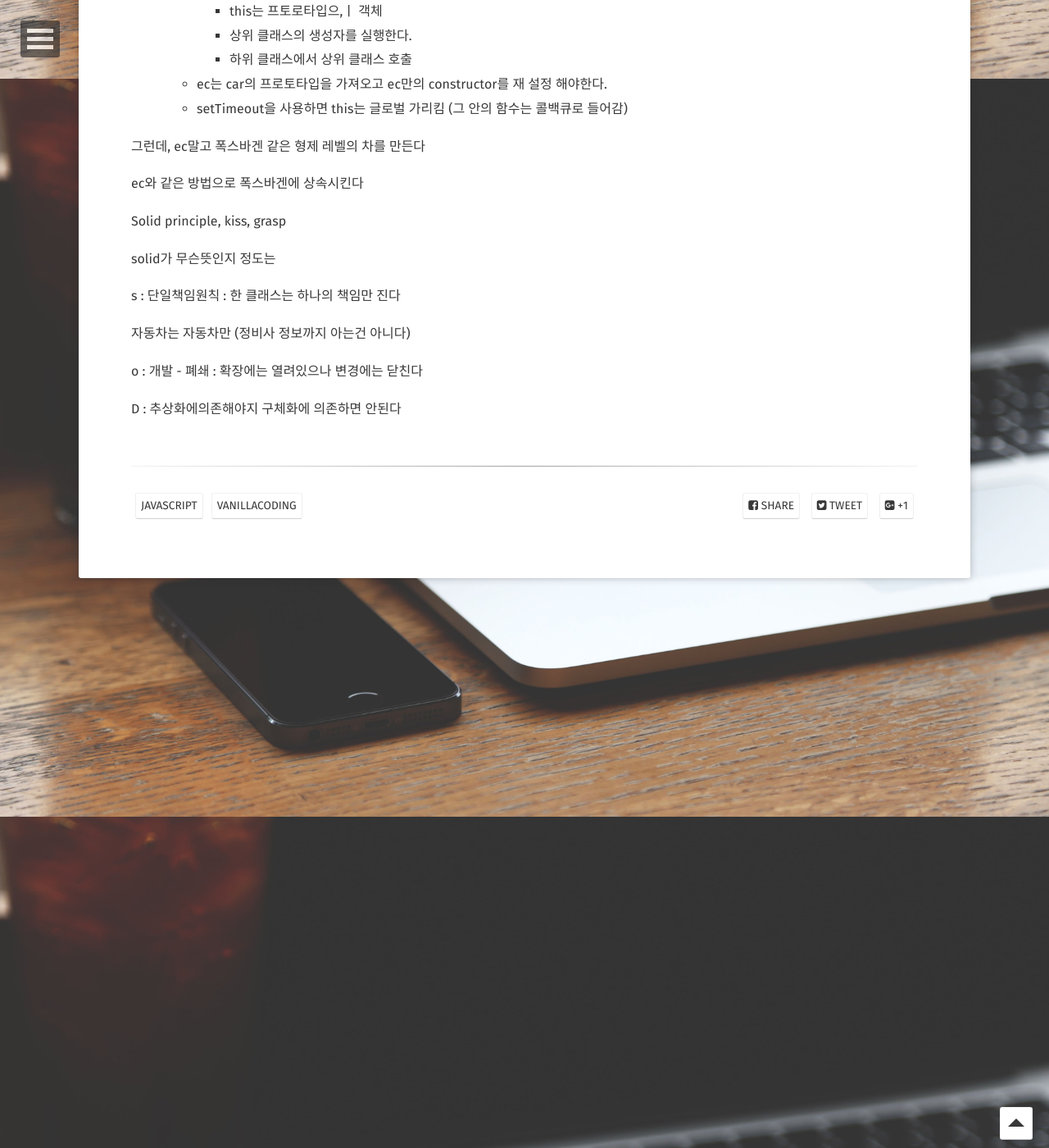
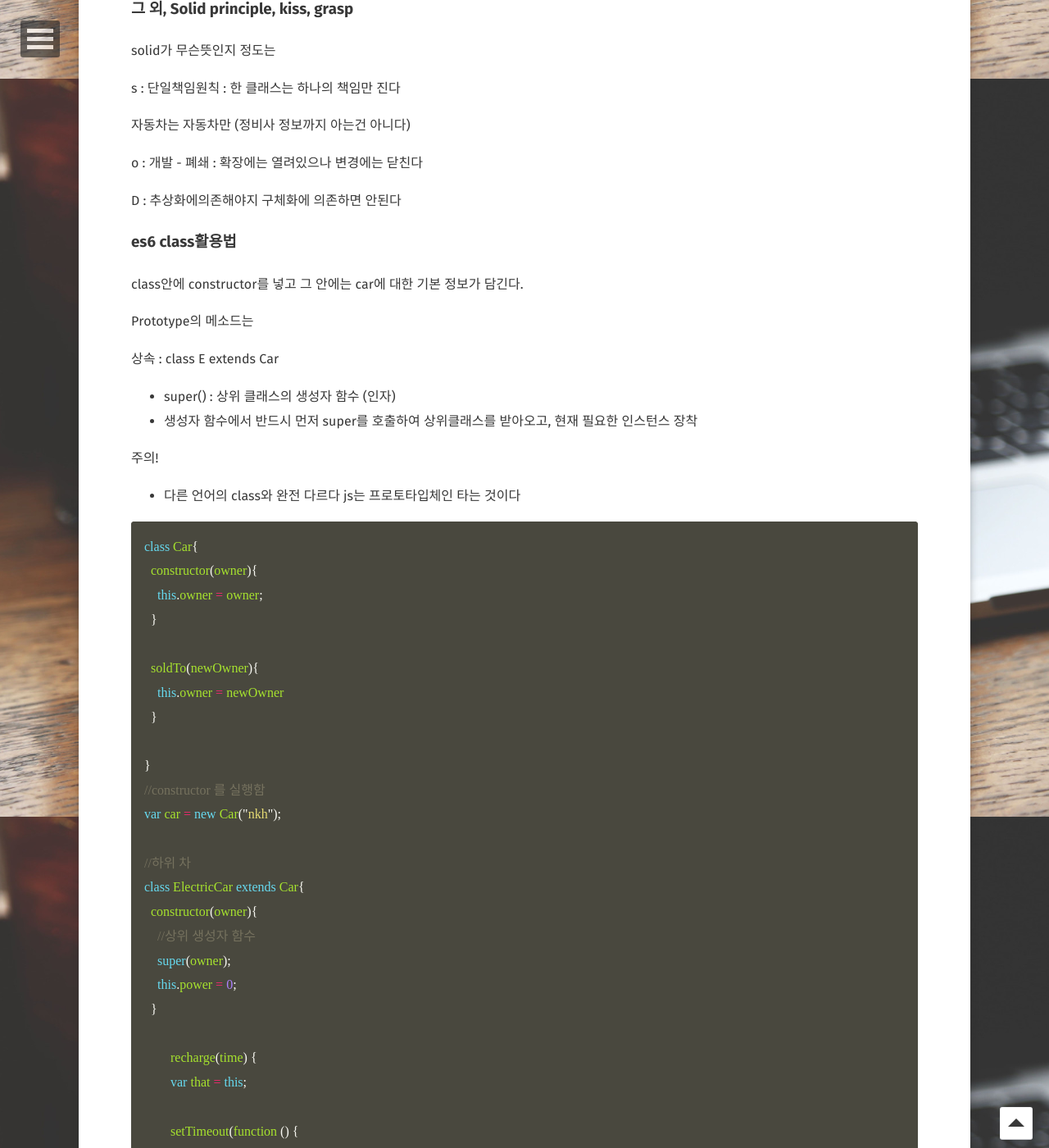
Before and after one commit to Kyounghwan01/lala, a Jekyll site: the page built from _posts/Vanillacoding/2019-07-17-oop.md, in a window 1280 px wide and 1400 px high, scrolled down 7104 px. Shown: the whole window at 82% size. Built offline with Jekyll 4.4.1, drawn with Linux system fonts in a browser that asks for light colours; some web fonts are replaced; some of the changed text lies outside the part shown.

Commit message:
Update 2019-07-17-oop.md

````diff
--- a/_posts/Vanillacoding/2019-07-17-oop.md
+++ b/_posts/Vanillacoding/2019-07-17-oop.md
@@ -81,7 +71,7 @@
 그래서 5초동안 켜졌다가 자동으로 꺼지는 기능이 있으면 좋을듯
 brightness에 대한 0, 100인것은 사용자가 굳이 알 필요다 없어, 켜지고 꺼지는 것만 알면됨
 
-복잡한 원리, 구동방식을 사용자로부터 추상화작업도 중요하다.
+복잡한 원리, 구동방식을 사용자로부터 추상화 작업도 중요하다.
 
 - 추상화
 
@@ -113,8 +103,7 @@
 lamp.autoOnAndOff(); //사용자는 이 함수만 실행하면 되도록
 ```
 
-그 다음으로
-램프가 몇개 더 필요합니다. 앞으로도 계속 램프가 필요합니다.
+그 다음으로, 램프가 **몇 개 더 필요**합니다. 앞으로도 계속 램프가 필요합니다.
 
 - new Lamp()를 통해 램프가 사용되도록
 - 램프 클래스를 조작할때 brightness를 만지지 말라 통보 (재사용성을 강조)
@@ -143,11 +132,10 @@
 
 
 
-그래도 나는 노출시키고 싶지 않아
+그래도 나는 `brightness` 를 노출시키고 싶지 않아
 
 - factory를 통해
-- 함수가 객체를 리턴하게 만들어, 그 함수를 보통 factory함수라 말한다.
-- 객체를 만드는데 생성자 함수가 아니다,. 그러면 factory 함수
+- 생성자 함수가 아닌 함수가 객체를 리턴한다. 그 함수를 보통 factory함수라 말한다.
 
 ```js
 var lampPrototype = {
@@ -207,14 +188,15 @@
 console.log(car);
 ```
 
-같은 차인데 전기차 , 수소차 같이 하위 구조를 가진 차를 만들어 봅시다
+같은 차인데 전기차 , 수소차 같이 **하위 구조**를 가진 차를 만들어 봅시다
 
-수소차도 soldTo함수를 가져야 합니다. 그렇기에 기존의 Car의 함수를 위임받도록 합시다
+수소차도 **soldTo함수를 동시에** 가져야 합니다. 그렇기에 기존의 Car의 함수를 위임받도록 합시다
 
 - 상속
 
 ```js
 function ElectricCar(owner){
+  //상위 constructor가져오기
   Car.call(this,owner);
   this.power = 0;
 }
@@ -277,7 +259,7 @@
 
 
 
-Solid principle, kiss, grasp
+### 그 외, Solid principle, kiss, grasp
 
 solid가 무슨뜻인지 정도는
 
@@ -288,3 +270,56 @@
 o : 개발 - 폐쇄 : 확장에는 열려있으나 변경에는 닫친다
 
 D : 추상화에의존해야지 구체화에 의존하면 안된다
+
+
+
+### es6 class활용법
+
+class안에 constructor를 넣고 그 안에는 car에 대한 기본 정보가 담긴다.
+
+Prototype의 메소드는
+
+
+
+상속 : class E extends Car
+
+- super() : 상위 클래스의 생성자 함수 (인자)
+- 생성자 함수에서 반드시 먼저 super를 호출하여 상위클래스를 받아오고, 현재 필요한 인스턴스 장착
+
+주의!
+
+- 다른 언어의 class와 완전 다르다 js는 프로토타입체인 타는 것이다
+
+```js
+class Car{
+  constructor(owner){
+    this.owner = owner;
+  }
+
+  soldTo(newOwner){
+    this.owner = newOwner
+  }
+
+}
+//constructor 를 실행함
+var car = new Car("nkh");
+
+//하위 차
+class ElectricCar extends Car{
+  constructor(owner){
+    //상위 생성자 함수
+    super(owner);
+    this.power = 0;
+  }
+
+	recharge(time) {
+  	var that = this;
+
+  	setTimeout(function () {
+    	that.power = Math.min((time / 100), 100);
+  	}, time);
+	}
+}
+var ec = new ElectricCar('ki');
+
+```
````
Also changed, not shown: other parts of _posts/Vanillacoding/2019-07-17-oop.md (+6 -23 lines).
